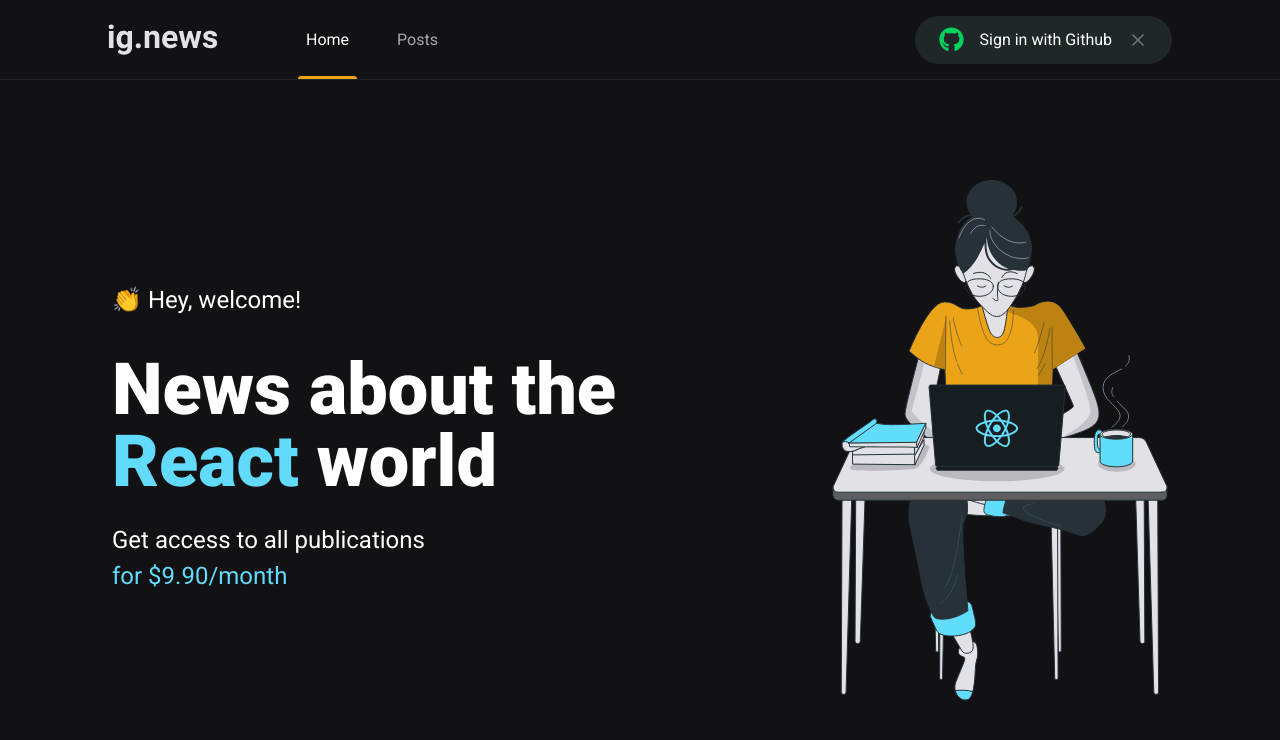
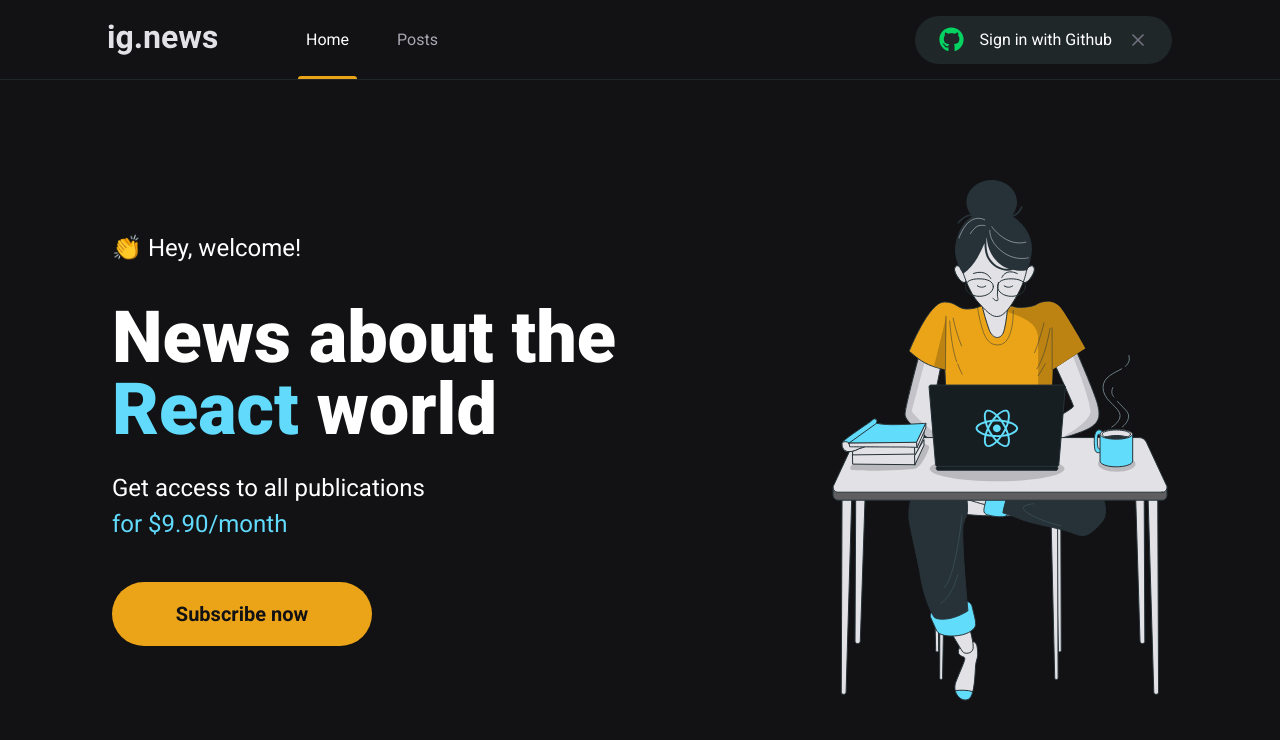
Before and after one commit to camilacno/ignite-ignews, a Next.js app: page / in a window 1280 px wide. Shown: the top 740 px of the page. Built offline with nearby package versions, Linux system fonts and the light colour scheme.

Commit message:
Subscribe button component

```diff
--- /dev/null
+++ b/src/components/SubscribeButton/subscribeButtonIndex.tsx
@@ -0,0 +1,9 @@
+import styles from './subscribeButtonStyles.module.scss';
+
+export default function SubscribeButton() {
+  return (
+    <button type='button' className={styles.subscribeButton}>
+      Subscribe now
+    </button>
+  );
+}
--- /dev/null
+++ b/src/components/SubscribeButton/subscribeButtonStyles.module.scss
@@ -0,0 +1,20 @@
+.subscribeButton {
+  display: flex;
+  align-items: center;
+  justify-content: center;
+
+  background: var(--yellow-500);
+  border: 0;
+  border-radius: 2rem;
+  color: var(--gray-900);
+  font-size: 1.25rem;
+  font-weight: bold;
+  height: 4rem;
+  width: 260px;
+
+  &:hover {
+    filter: brightness(0.8);
+  }
+
+  transition: filter 0.2s;
+}
--- a/src/pages/home.module.scss
+++ b/src/pages/home.module.scss
@@ -38,4 +38,8 @@
       font-weight: 500;
     }
   }
+
+  button {
+    margin-top: 2.5rem;
+  }
 }
--- a/src/pages/index.tsx
+++ b/src/pages/index.tsx
@@ -1,5 +1,6 @@
 import Head from 'next/head';
 
+import SubscribeButton from '../components/SubscribeButton/subscribeButtonIndex';
 import styles from './home.module.scss';
 
 export default function Home() {
@@ -20,6 +21,7 @@ export default function Home() {
             <br />
             <span>for $9.90/month</span>
           </p>
+          <SubscribeButton />
         </section>
         <img src='/images/avatar.svg' alt='Girl coding' />
       </main>
```
